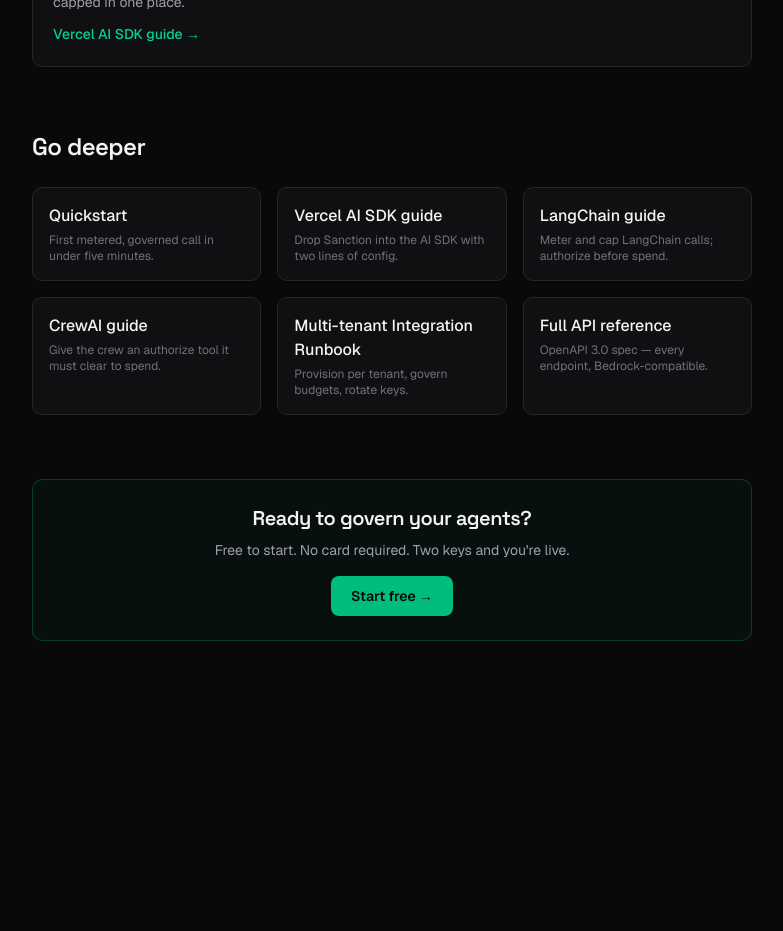
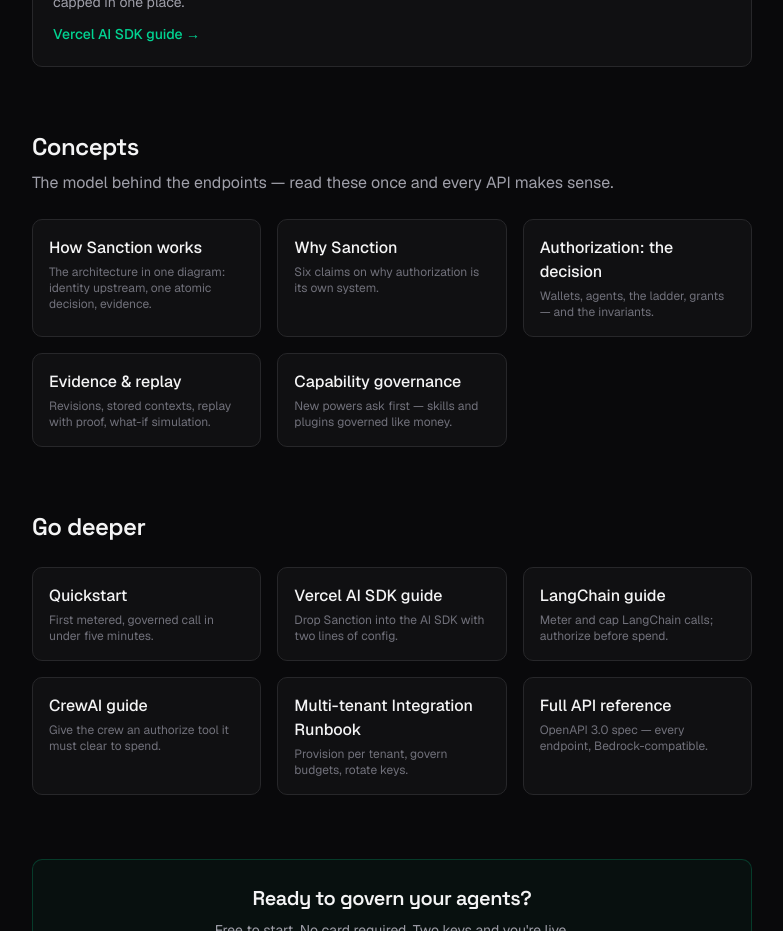
Before and after one commit to ericlovold/sanction, a Next.js app: page /docs in a window 1280 px wide. Shown: the part 2040-2971 px from the top of the page, without its empty margins (248-1031 px from the left). Before the commit the page ends 2737 px from the top, so only its background shows below. Built offline with nearby package versions, Linux system fonts and the light colour scheme.

Commit message:
Concepts: teach the model, not just the APIs (#104)

```diff
--- a/app/docs/page.tsx
+++ b/app/docs/page.tsx
@@ -77,6 +77,14 @@ const workflows = [
   },
 ]
 
+const concepts = [
+  { title: "How Sanction works", desc: "The architecture in one diagram: identity upstream, one atomic decision, evidence.", href: "/architecture" },
+  { title: "Why Sanction", desc: "Six claims on why authorization is its own system.", href: "/why" },
+  { title: "Authorization: the decision", desc: "Wallets, agents, the ladder, grants — and the invariants.", href: "/docs/authorization" },
+  { title: "Evidence & replay", desc: "Revisions, stored contexts, replay with proof, what-if simulation.", href: "/docs/evidence-and-replay" },
+  { title: "Capability governance", desc: "New powers ask first — skills and plugins governed like money.", href: "/docs/capability-governance" },
+]
+
 const deeper = [
   { title: "Quickstart", desc: "First metered, governed call in under five minutes.", href: "/docs/quickstart" },
   { title: "Vercel AI SDK guide", desc: "Drop Sanction into the AI SDK with two lines of config.", href: "/docs/ai-sdk" },
@@ -149,6 +157,20 @@ export default function Docs() {
           </div>
         </section>
 
+        {/* Concepts — the model, not just the APIs */}
+        <section className="mt-16">
+          <h2 className="font-display text-2xl font-semibold tracking-tight">Concepts</h2>
+          <p className="mt-2 text-zinc-400">The model behind the endpoints — read these once and every API makes sense.</p>
+          <div className="mt-6 grid gap-4 sm:grid-cols-3">
+            {concepts.map((d) => (
+              <a key={d.title} href={d.href} className="rounded-lg border border-zinc-800 bg-zinc-900/50 p-4 transition-colors hover:border-zinc-700">
+                <p className="font-medium text-zinc-100">{d.title}</p>
+                <p className="mt-1 text-xs text-zinc-500">{d.desc}</p>
+              </a>
+            ))}
+          </div>
+        </section>
+
         {/* Go deeper */}
         <section className="mt-16">
           <h2 className="font-display text-2xl font-semibold tracking-tight">Go deeper</h2>
--- a/lib/changelog.ts
+++ b/lib/changelog.ts
@@ -14,6 +14,12 @@ export type ChangelogEntry = {
 }
 
 export const CHANGELOG: ChangelogEntry[] = [
+  {
+    date: "2026-07-05",
+    title: "The architecture, taught",
+    tags: ["docs", "architecture"],
+    body: "The docs taught integration before they taught the mental model. Fixed, in three surfaces. [How Sanction works](/architecture): the whole system in one diagram — identity stays upstream, every action passes through one atomic evaluation, three outcomes, execution wherever the agent runs. [Why Sanction](/why): the six claims underneath everything — identity isn't authorization, prompts aren't policy, observability isn't enforcement, approval is not execution, evidence requires replay, governance should travel with the agent. And a [Concepts library](/docs) — Authorization, Evidence & replay, Capability governance — so the model comes before the endpoints. Read those once and every API makes sense.",
+  },
   {
     date: "2026-07-05",
     title: "What if? — test a policy against last week before you set it",
--- a/lib/docs.ts
+++ b/lib/docs.ts
@@ -4,6 +4,24 @@ import path from "node:path"
 // On-site docs rendered from the repo's markdown guides. Server-only (reads fs).
 // Only public-facing guides are listed here.
 export const DOCS: Record<string, { file: string; title: string; description: string }> = {
+  authorization: {
+    file: "CONCEPTS-AUTHORIZATION.md",
+    title: "Authorization: the decision",
+    description:
+      "The mental model: wallets, agents, policy, the ladder, grants — and the invariants (fail closed, atomic, one-use authority) that make the decision trustworthy.",
+  },
+  "evidence-and-replay": {
+    file: "CONCEPTS-EVIDENCE.md",
+    title: "Evidence & replay",
+    description:
+      "Why every decision can prove itself: pure rules, immutable policy revisions, stored contexts, replay with a match verdict — and simulation over real history.",
+  },
+  "capability-governance": {
+    file: "CONCEPTS-CAPABILITY.md",
+    title: "Capability governance",
+    description:
+      "New skills, plugins, and APIs are governed like money: one ordered rule list, block → allow-list → escalate precedence, the same approval inbox and one-use grants.",
+  },
   quickstart: {
     file: "QUICKSTART.md",
     title: "Quickstart",
```
Also changed, not shown: 3 other files (tests, documents, lock files or other folders).
